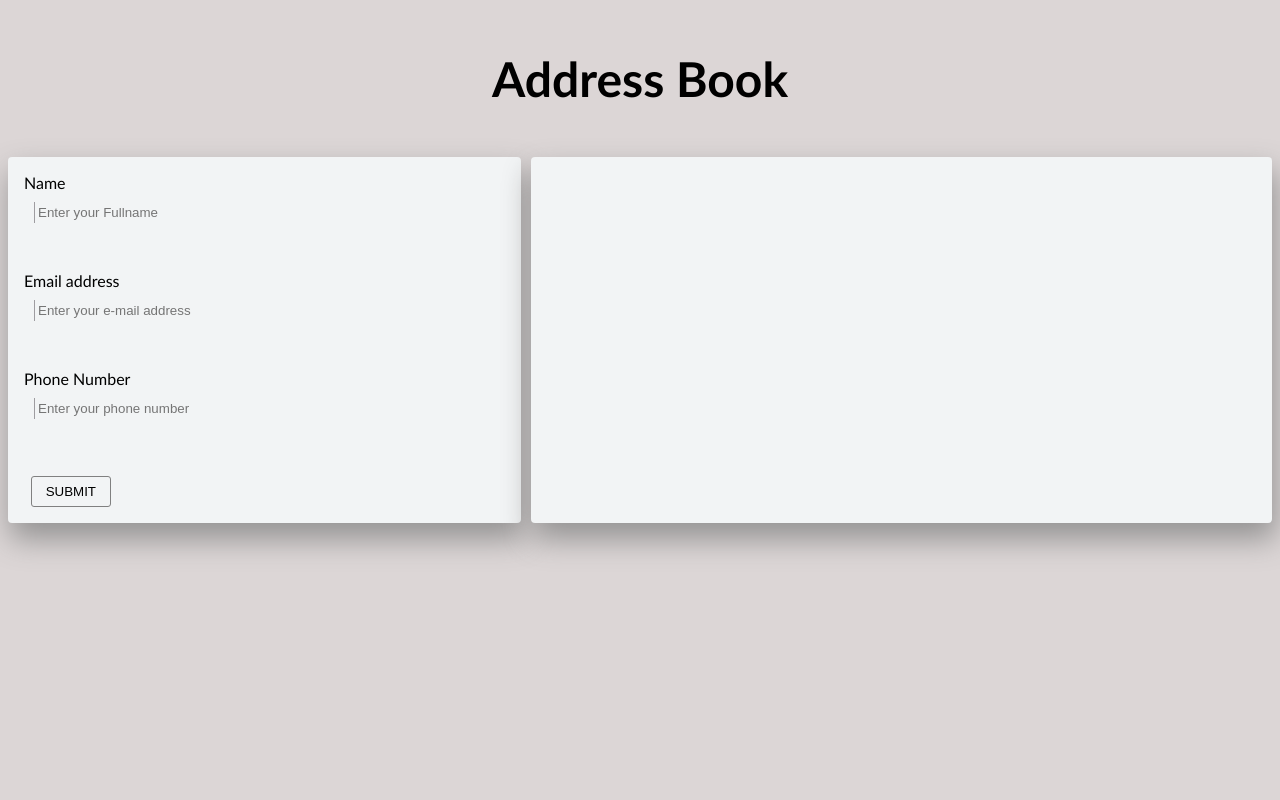
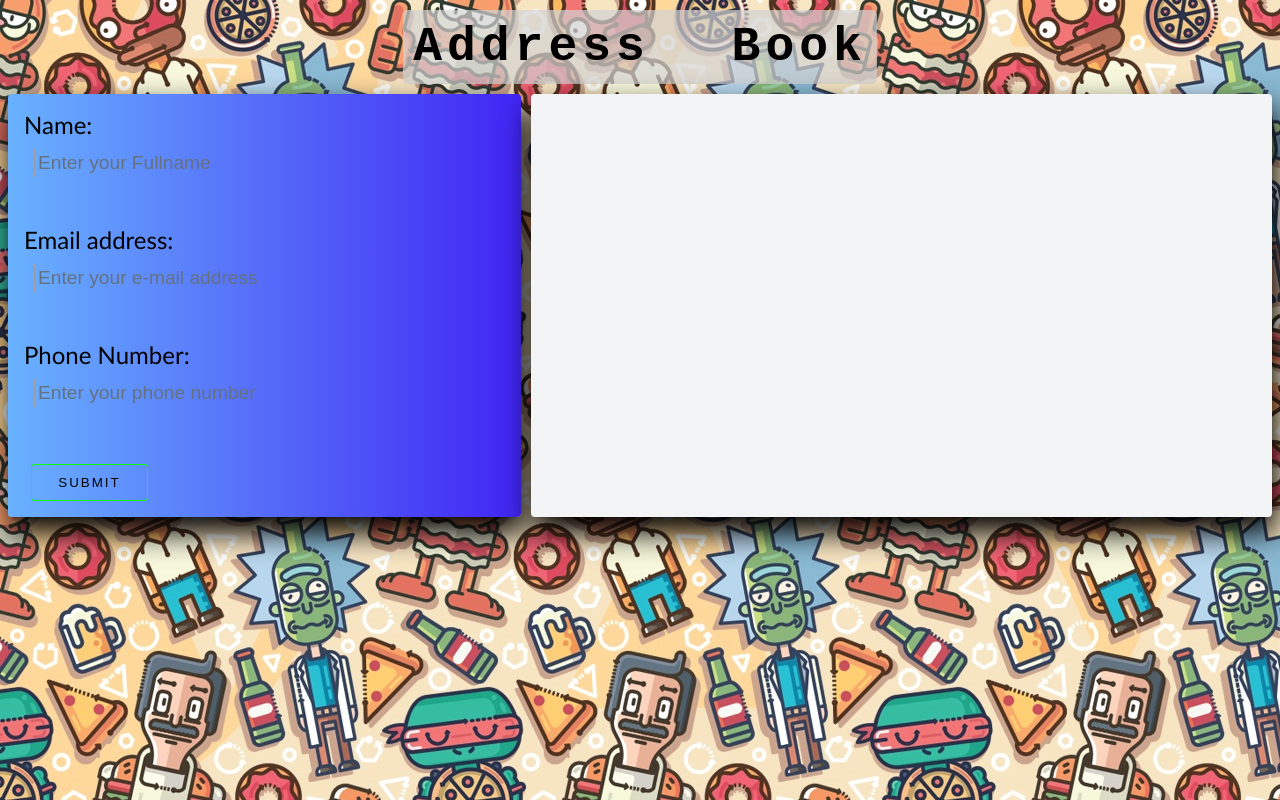
Before and after one commit to fxola/address-book, a plain HTML site: page index.html in a window 1280 px wide. Drawn offline with Linux system fonts and the light colour scheme.

Commit message:
updated css

```diff
--- a/css/styles.css
+++ b/css/styles.css
@@ -2,14 +2,26 @@ body{
     text-align: center;
     font-family: 'Trebuchet MS', 'Lucida Sans Unicode', 'Lucida Grande', 'Lucida Sans', Arial, sans-serif;
     background-color: rgb(220, 214, 214);
+    background: url("../images/rick.jpg");
 
 }
 
-h1{
+h1 > span{
 padding: 10px;
-font-size: 3em;
+font-size: 2em;
+color: black;
+/* background-color:#f2f4f5; */
+font-family: 'Courier New', Courier, monospace;
+letter-spacing: 5px;
+word-spacing: 1em;
+background-color: rgba(211, 211, 211, 0.7);
+/* opacity: 0.5; */
+/* box-shadow: 3px 15px 30px 1px black; */
+border-radius: 5px;
 }
-
+label{
+    font-size:1.5em;
+}
 input{
     padding: 3px;
     margin : 10px;
@@ -18,19 +30,36 @@ input{
     border-left: 1px solid rgb(158, 156, 160);
     outline: none;
     background: transparent;
+    font-size:1.2em;
+    /* box-shadow: 1px 3px 15px 1px black; */
+
     /* border-bottom: 0.1px solid grey; */
 }
 section#form-content{
     padding: 1em;
-    background-color: #f2f4f5;
+    /* background-color: #f2f4f5; */
+    background: linear-gradient(270deg, rgb(65, 37, 245) 0%, rgb(105, 178, 255) 100%);
     text-align: left;
     text-justify: inter-cluster;
     width: 40%;
-    box-shadow: 3px 15px 30px 1px rgb(148, 147, 147);
+    box-shadow: 3px 15px 30px 1px ;
     border-radius: 4px;
     font-weight: 100;
 
 }
+::-webkit-input-placeholder { /* Chrome/Opera/Safari */
+    color: rgb(101, 113, 126);
+
+}
+  ::-moz-placeholder { /* Firefox 19+ */
+    color: rgb(105, 178, 255);
+  }
+  :-ms-input-placeholder { /* IE 10+ */
+    color: rgb(105, 178, 255);
+  }
+  :-moz-placeholder { /* Firefox 18- */
+    color: rgb(105, 178, 255);
+  }
 section#form-output{
     margin-left: 10px;
     background-color: #f2f4f5;
@@ -38,7 +67,7 @@ section#form-output{
     color: black;
     text-align: left;
     padding: 10px;
-    box-shadow: 3px 15px 30px 1px rgb(148, 147, 147);
+    box-shadow: 3px 15px 30px 1px black;
     border-radius: 4px;
 
 }
@@ -56,24 +85,32 @@ section#main{
 
 button{
     background: transparent;
-    border: 1px solid grey;
-    padding: 7px 14px 7px 14px;
+    border: 1px solid rgb(11, 255, 11);
+    padding: 10px 2em 10px 2em;
     margin-top:0.7em;
     margin-left: 0.5em;
     border-radius: 3px;
     outline:none;
     font-weight: 100;
+    letter-spacing: 2px;
+    color: black;
+
 }
 button:hover{
     color: white;
-    background: grey;
+    background: rgb(11, 255, 11);
     transition: 0.3s ease;
     outline:none;
+    cursor: pointer;
+    /* border: none; */
 }
 li{
     text-decoration: none;
     list-style: none;
+    font-size:1.2em;
 }
+
+
 .contact-name{
     color: black;
     padding: .8em 3em .8em 3em;
--- a/index.html
+++ b/index.html
@@ -9,18 +9,18 @@
 </head>
 <body>
     <section>
-            <h1>Address Book</h1>
+            <h1><span>Address Book</span></h1>
     </section>
     <section id="main">
             <section id="form-content">
                     <form action="">
-                        <label for="name">Name</label><br>
+                        <label for="name">Name:</label><br>
                         <input type="text" name ="name" id="name" placeholder="Enter your Fullname"> <br><br><br>
 
-                        <label for="email">Email address</label><br>
+                        <label for="email">Email address:</label><br>
                         <input type="email" name ="email" id="email" placeholder="Enter your e-mail address"> <br><br><br>
 
-                        <label for="phone">Phone Number</label><br>
+                        <label for="phone">Phone Number:</label><br>
                         <input type="number"  name ="phone" id="phone" placeholder="Enter your phone number"> <br><br><br>
 <!--
                         <label for="image">Picture</label><br>
--- a/js/addressBook.js
+++ b/js/addressBook.js
@@ -24,7 +24,7 @@ submitButton.addEventListener('click',function(e){
 
     var contactDetails = JSON.parse(sessionStorage.contact);
     contactDetails.forEach(function(element, index, array){
-        listOfNames = "<li class ='contact-name'><a href='editbook.html?name="+element.name+"'>" + element.name + "  </a> <button class='deleteContact' data-id = "+index+">DELETE</button></li>";
+        listOfNames = "<li class ='contact-name'><span class ='listname'><a href='editbook.html?name="+element.name+"'>" + element.name + "  </a></span> <span class='listbutton'><button class='deleteContact' data-id = "+index+">DELETE</button></span></li>";
     });
 
     parent.innerHTML += listOfNames;
@@ -41,10 +41,10 @@ parent.addEventListener('click', function(e){
         parent.innerHTML = "";
 
         var contactID = e.target.getAttribute('data-id');
-        var contactDetails = JSON.parse(sessionStorage.contact);
-       var contactLeft = contactDetails.splice(contactID,1);
+        var contactDetailss = JSON.parse(sessionStorage.contact);
+       var contactLeft = contactDetailss.splice(contactID,1);
        contactLeft.forEach(function(element, index, array){
-            listOfNames = "<li><a href='editbook.html'>" + element.name + "  </a> <button class='deleteContact' data-id = "+index+">DELETE</button></li>";
+        listOfNames = "<li class ='contact-name'><span class ='listname'><a href='editbook.html?name="+element.name+"'>" + element.name + "  </a></span> <span class='listbutton'><button class='deleteContact' data-id = "+index+">DELETE</button></span></li>";
         });
     parent.innerHTML += listOfNames;
 
```
Also changed, not shown: editbook.html (+0 -3 lines), images/rick.jpg (added), 1 other file.
